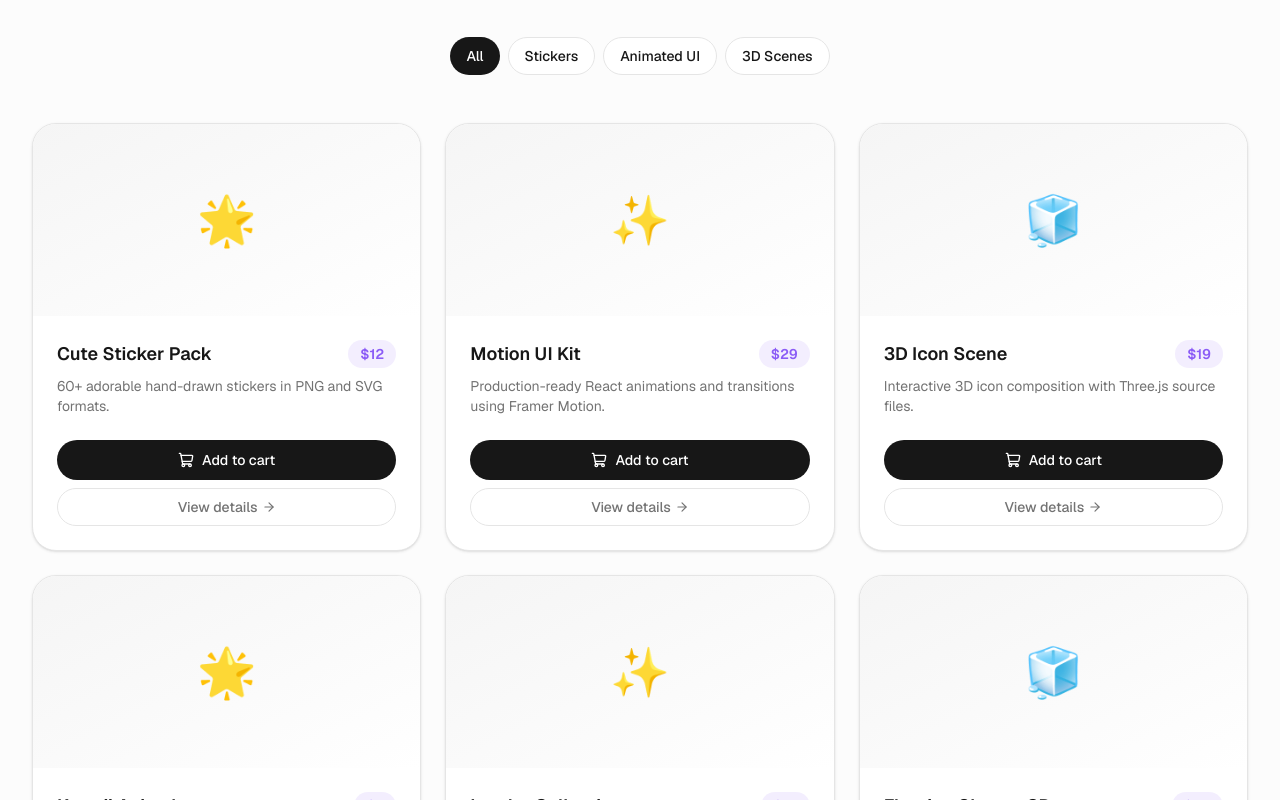
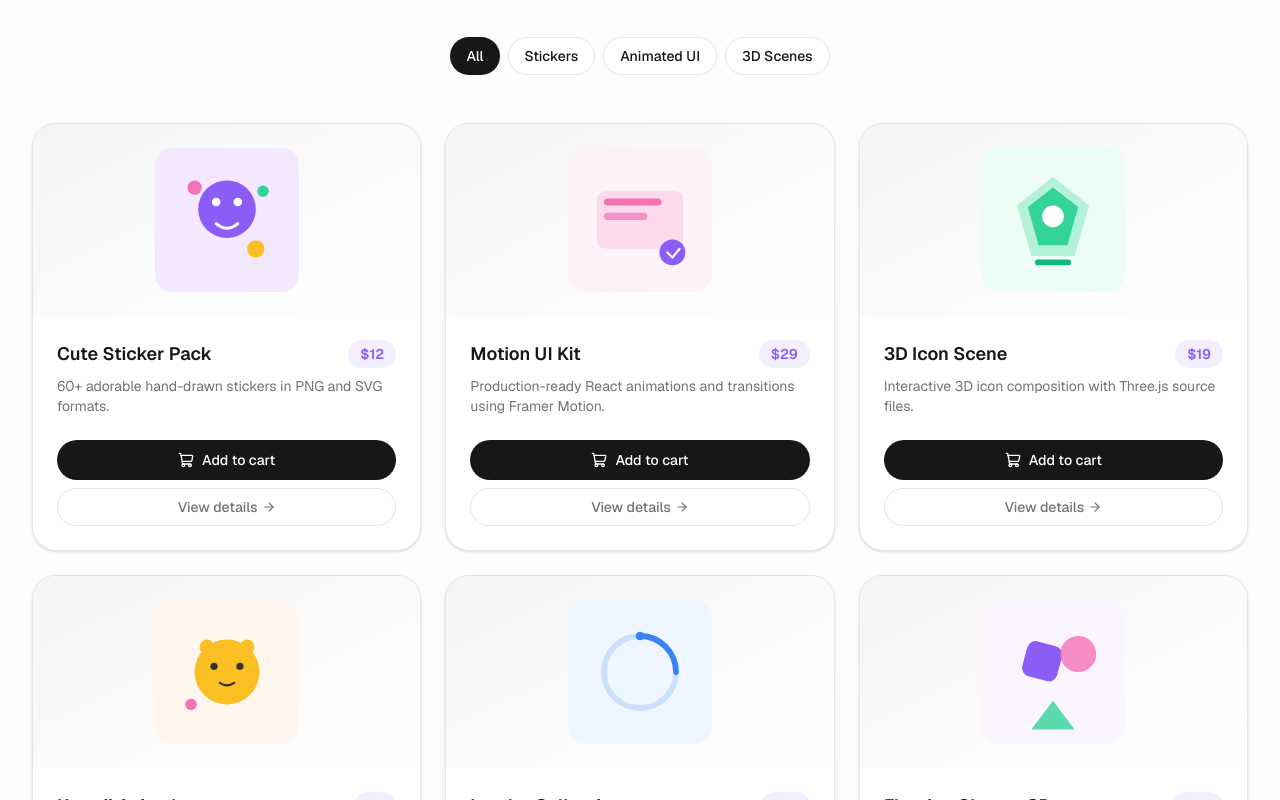
Before and after one commit to irijabbutt/stickerly, a Next.js app: page /en in a window 1280 px wide. Shown: the part 1160-1960 px from the top of the page. Built offline with nearby package versions, Linux system fonts and the light colour scheme.

Commit message:
feat: use product SVG artwork in grid, cart, and detail pages
Replace category emoji placeholders with actual product images in the
product grid and cart drawer for consistent branding across devices.

```diff
--- a/components/cart/CartDrawer.tsx
+++ b/components/cart/CartDrawer.tsx
@@ -55,8 +55,13 @@ export function CartDrawer() {
                   key={product.id}
                   className="flex gap-4 rounded-2xl border border-border p-3"
                 >
-                  <div className="flex h-16 w-16 items-center justify-center rounded-xl bg-muted text-2xl">
-                    🎨
+                  <div className="flex h-16 w-16 items-center justify-center overflow-hidden rounded-xl bg-muted p-2">
+                    <img
+                      src={product.image}
+                      alt={tp(product.nameKey)}
+                      className="h-full w-full object-contain"
+                      loading="lazy"
+                    />
                   </div>
                   <div className="flex-1 min-w-0">
                     <p className="font-medium truncate">
--- a/components/sections/ProductGrid.tsx
+++ b/components/sections/ProductGrid.tsx
@@ -73,11 +73,14 @@ export function ProductGrid({ products }: { products: Product[] }) {
               >
                 <Link
                   href={`/${locale}/products/${product.slug}/`}
-                  className="flex h-48 items-center justify-center bg-gradient-to-br from-muted to-background text-5xl transition hover:opacity-90"
+                  className="flex h-48 items-center justify-center bg-gradient-to-br from-muted to-background p-6 transition hover:opacity-90"
                 >
-                  {product.category === "stickers" && "🌟"}
-                  {product.category === "animated" && "✨"}
-                  {product.category === "3d" && "🧊"}
+                  <img
+                    src={product.image}
+                    alt={t(product.nameKey)}
+                    className="h-full w-full object-contain"
+                    loading="lazy"
+                  />
                 </Link>
                 <div className="flex flex-1 flex-col p-6">
                   <div className="flex items-start justify-between gap-3">
--- a/lib/site.ts
+++ b/lib/site.ts
@@ -1,2 +1,2 @@
 // Update this to your final Vercel/custom domain after claiming the deployment.
-export const baseUrl = "https://temporary-racing-oxygen-2wrgkd0.vercel.app";
+export const baseUrl = "https://temporary-agile-topaz-oke1y66.vercel.app";
```
